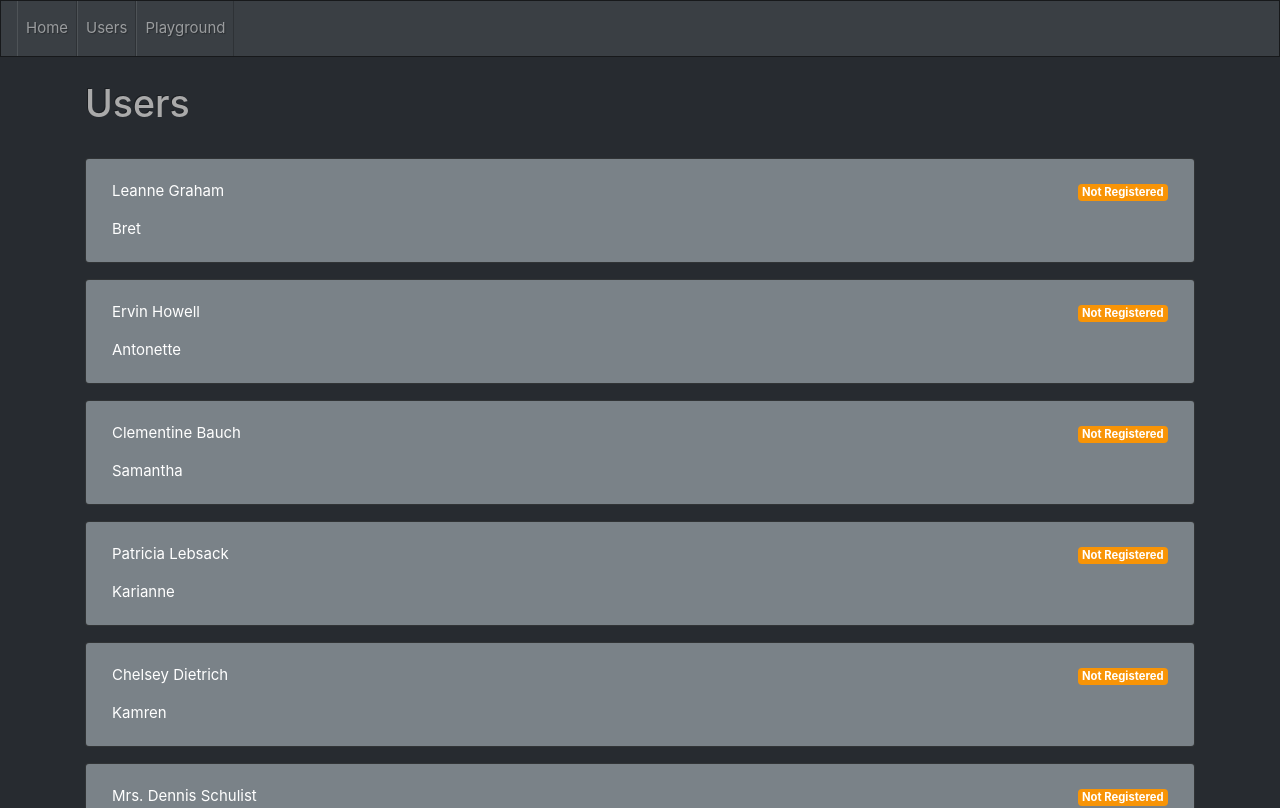
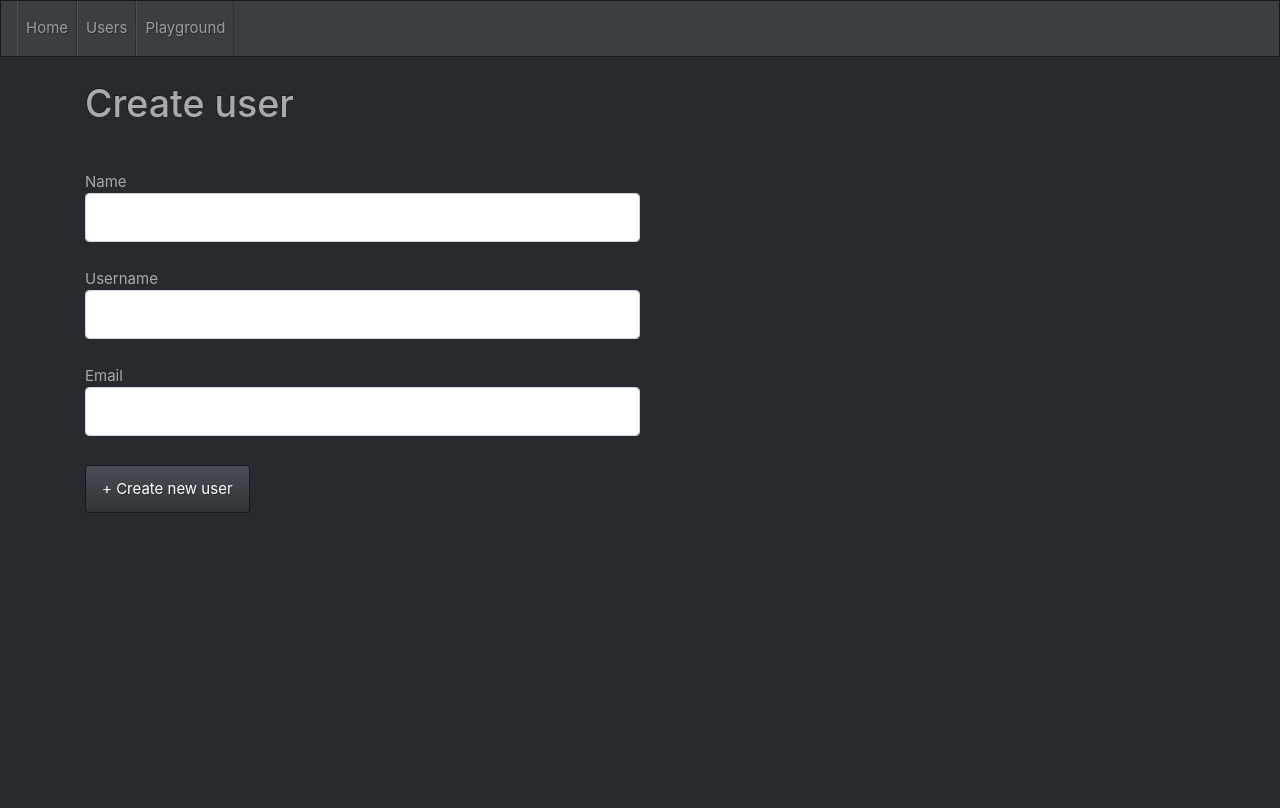
Before and after one commit to HeleneGrini/hooks-extensive, a React app: page /users/create in a window 1280 px wide. Shown: the top 808 px of the page. Built offline with nearby package versions, Linux system fonts and the light colour scheme.

Commit message:
add stuff for create user part of the workshop

```diff
--- /dev/null
+++ b/src/pages/CreateUser.tsx
@@ -0,0 +1,39 @@
+import React from "react";
+
+/**
+ * Users endpoint: http://localhost:3334/users
+ */
+
+export const CreateUser = () => {
+  /**
+   * We need to take control of the inputs
+   * ..... and create the user
+   */
+
+  return (
+    <div className="pt-4">
+      <h1>Create user</h1>
+
+      <div className="pt-4">
+        <div className="form-group d-flex flex-column w-50">
+          <label className="col-form-label">
+            Name
+            <input id="name" type="text" className="form-control" />
+          </label>
+          <label className="col-form-label">
+            Username
+            <input id="username" type="text" className="form-control" />
+          </label>
+
+          <label className="col-form-label">
+            Email
+            <input id="email" type="text" className="form-control" />
+          </label>
+        </div>
+        <button type="button" className="btn btn-primary">
+          + Create new user
+        </button>
+      </div>
+    </div>
+  );
+};
--- a/src/pages/Users.tsx
+++ b/src/pages/Users.tsx
@@ -19,8 +19,16 @@ export const Users = () => {
     <div className="pt-4">
       <h1>Users</h1>
 
+      <button
+        type="button"
+        className="btn btn-primary"
+        onClick={() => history.push("/users/create")}
+      >
+        + Create new user
+      </button>
+
       <div className="pt-4">
-        {data.map((user) => (
+        {data?.map((user) => (
           <button
             className="card text-white bg-secondary mb-3 w-100 text-left"
             key={user.id}
--- a/src/pages/index.ts
+++ b/src/pages/index.ts
@@ -2,3 +2,4 @@ export { Home } from "./Home";
 export { Playground } from "./Playground";
 export { Users } from "./Users";
 export { User } from "./User";
+export { CreateUser } from "./CreateUser";
--- a/src/router.tsx
+++ b/src/router.tsx
@@ -1,9 +1,10 @@
 import React from "react";
 import { Switch, Route } from "react-router-dom";
-import { Playground, Home, Users, User } from "./pages";
+import { Playground, Home, Users, CreateUser, User } from "./pages";
 export const Routes = () => (
   <Switch>
     <Route exact path="/" component={Home} />
+    <Route path="/users/create" component={CreateUser} />
     <Route path="/users" component={Users} />
     <Route path="/user/:userId" component={User} />
     <Route path="/playground" component={Playground} />
```
Also changed, not shown: src/SPOILER/useCreateUser.ts (added, +37 -0 lines), src/SPOILER/useFetch.tsx (+28 -3 lines), 1 other file (tests, documents, lock files or other folders).
